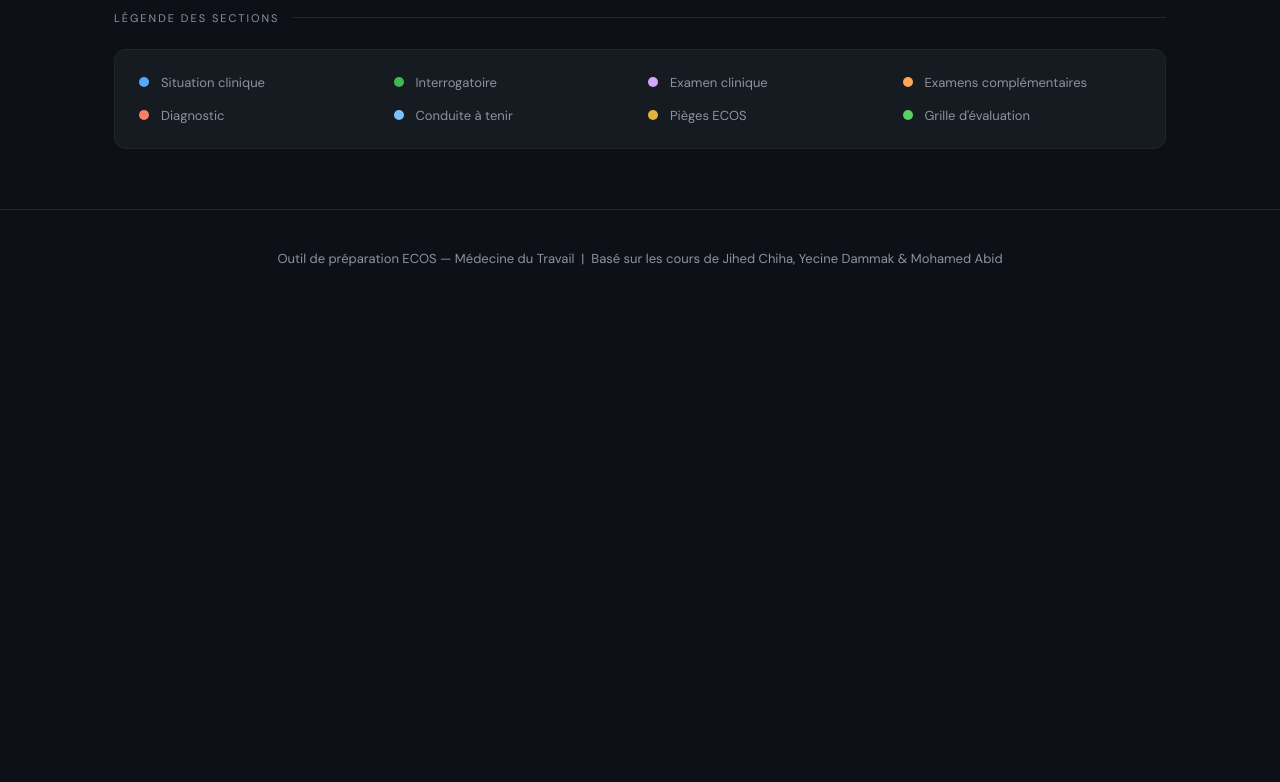
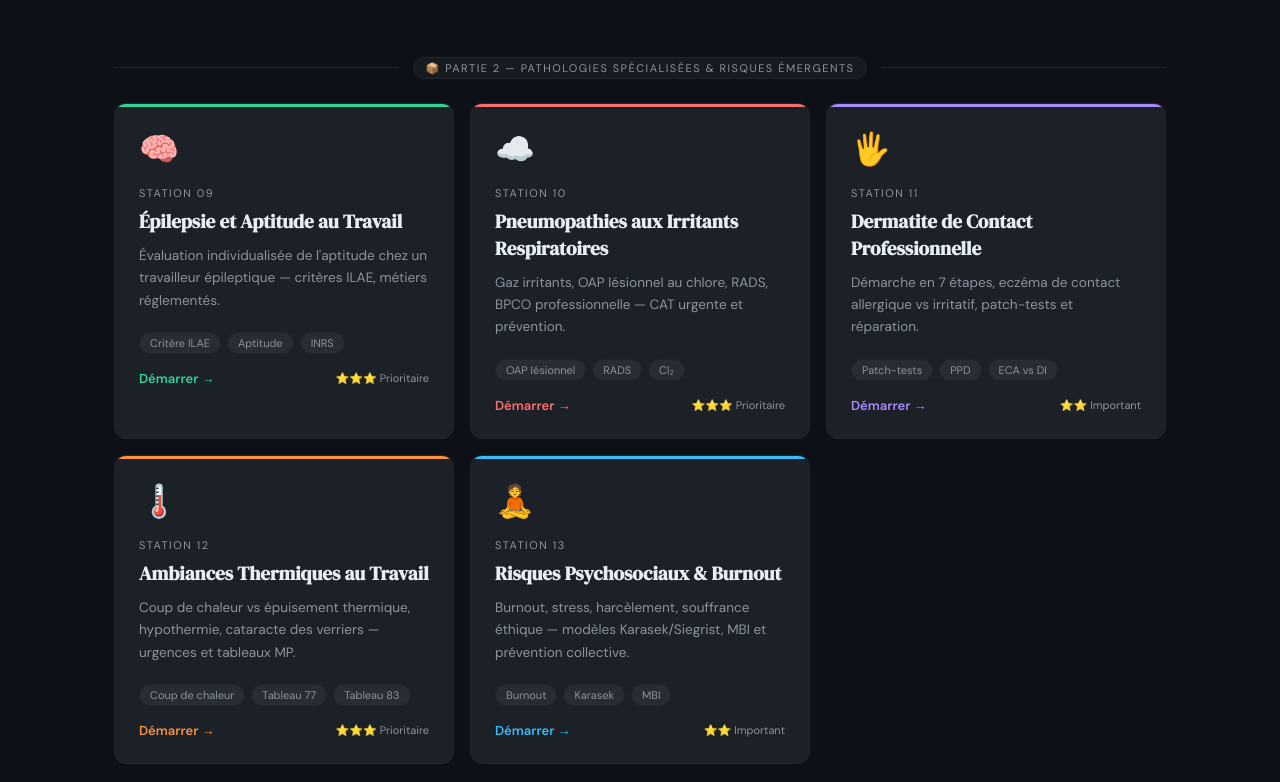
Before and after one commit to mohamedabidmido-collab/Travail, a plain HTML site: page index.html in a window 1280 px wide. Shown: the part 1578-2360 px from the top of the page. Before the commit the page ends 1885 px from the top, so only its background shows below. Drawn offline with Linux system fonts and the light colour scheme.

Commit message:
index.html

```diff
--- a/index.html
+++ b/index.html
@@ -79,9 +79,7 @@
     gap: 32px;
     flex-wrap: wrap;
   }
-  .stat {
-    text-align: center;
-  }
+  .stat { text-align: center; }
   .stat-num {
     font-family: 'DM Serif Display', serif;
     font-size: 2rem;
@@ -144,10 +142,7 @@
     transform: translateY(-3px);
     box-shadow: 0 12px 40px rgba(0,0,0,0.4);
   }
-  .card-icon {
-    font-size: 2rem;
-    margin-bottom: 16px;
-  }
+  .card-icon { font-size: 2rem; margin-bottom: 16px; }
   .card-num {
     font-size: 11px;
     text-transform: uppercase;
@@ -195,10 +190,33 @@
     align-items: center;
     gap: 6px;
   }
-  .difficulty {
+  .difficulty { font-size: 11px; color: var(--muted); }
+
+  /* Separator between batches */
+  .batch-sep {
+    display: flex;
+    align-items: center;
+    gap: 14px;
+    margin: 8px 0 24px;
     font-size: 11px;
+    text-transform: uppercase;
+    letter-spacing: 1.5px;
     color: var(--muted);
   }
+  .batch-sep::before, .batch-sep::after {
+    content: '';
+    flex: 1;
+    height: 1px;
+    background: var(--border);
+  }
+  .batch-pill {
+    padding: 3px 12px;
+    border-radius: 100px;
+    border: 1px solid var(--border);
+    background: var(--surface);
+    white-space: nowrap;
+  }
+
   .legend {
     background: var(--surface);
     border: 1px solid var(--border);
@@ -237,11 +255,11 @@
   <p>Simulez de véritables stations d'examen clinique objectif structuré. Raisonnez comme un clinicien, comprenez les attentes de l'examinateur.</p>
   <div class="stats-row">
     <div class="stat">
-      <div class="stat-num">8</div>
+      <div class="stat-num">13</div>
       <div class="stat-label">Stations ECOS</div>
     </div>
     <div class="stat">
-      <div class="stat-num">8</div>
+      <div class="stat-num">13</div>
       <div class="stat-label">Grilles d'évaluation</div>
     </div>
     <div class="stat">
@@ -253,8 +271,10 @@
 
 <main>
   <div class="section-title">Toutes les stations</div>
+
+  <div class="batch-sep"><span class="batch-pill">📦 Partie 1 — Fondamentaux &amp; Pathologies classiques</span></div>
+
   <div class="grid">
-
     <a class="card" href="cours1.html" style="--card-accent:#58a6ff">
       <div class="card-icon">🏭</div>
       <div class="card-num">Station 01</div>
@@ -382,7 +402,90 @@
         <span class="difficulty">⭐⭐ Important</span>
       </div>
     </a>
+  </div>
 
+  <div class="batch-sep"><span class="batch-pill">📦 Partie 2 — Pathologies spécialisées &amp; Risques émergents</span></div>
+
+  <div class="grid">
+    <a class="card" href="cours9.html" style="--card-accent:#34d399">
+      <div class="card-icon">🧠</div>
+      <div class="card-num">Station 09</div>
+      <h3>Épilepsie et Aptitude au Travail</h3>
+      <p>Évaluation individualisée de l'aptitude chez un travailleur épileptique — critères ILAE, métiers réglementés.</p>
+      <div class="card-tags">
+        <span class="tag">Critère ILAE</span>
+        <span class="tag">Aptitude</span>
+        <span class="tag">INRS</span>
+      </div>
+      <div class="card-footer">
+        <span class="card-link">Démarrer →</span>
+        <span class="difficulty">⭐⭐⭐ Prioritaire</span>
+      </div>
+    </a>
+
+    <a class="card" href="cours10.html" style="--card-accent:#f87171">
+      <div class="card-icon">☁️</div>
+      <div class="card-num">Station 10</div>
+      <h3>Pneumopathies aux Irritants Respiratoires</h3>
+      <p>Gaz irritants, OAP lésionnel au chlore, RADS, BPCO professionnelle — CAT urgente et prévention.</p>
+      <div class="card-tags">
+        <span class="tag">OAP lésionnel</span>
+        <span class="tag">RADS</span>
+        <span class="tag">Cl₂</span>
+      </div>
+      <div class="card-footer">
+        <span class="card-link">Démarrer →</span>
+        <span class="difficulty">⭐⭐⭐ Prioritaire</span>
+      </div>
+    </a>
+
+    <a class="card" href="cours11.html" style="--card-accent:#a78bfa">
+      <div class="card-icon">🖐️</div>
+      <div class="card-num">Station 11</div>
+      <h3>Dermatite de Contact Professionnelle</h3>
+      <p>Démarche en 7 étapes, eczéma de contact allergique vs irritatif, patch-tests et réparation.</p>
+      <div class="card-tags">
+        <span class="tag">Patch-tests</span>
+        <span class="tag">PPD</span>
+        <span class="tag">ECA vs DI</span>
+      </div>
+      <div class="card-footer">
+        <span class="card-link">Démarrer →</span>
+        <span class="difficulty">⭐⭐ Important</span>
+      </div>
+    </a>
+
+    <a class="card" href="cours12.html" style="--card-accent:#fb923c">
+      <div class="card-icon">🌡️</div>
+      <div class="card-num">Station 12</div>
+      <h3>Ambiances Thermiques au Travail</h3>
+      <p>Coup de chaleur vs épuisement thermique, hypothermie, cataracte des verriers — urgences et tableaux MP.</p>
+      <div class="card-tags">
+        <span class="tag">Coup de chaleur</span>
+        <span class="tag">Tableau 77</span>
+        <span class="tag">Tableau 83</span>
+      </div>
+      <div class="card-footer">
+        <span class="card-link">Démarrer →</span>
+        <span class="difficulty">⭐⭐⭐ Prioritaire</span>
+      </div>
+    </a>
+
+    <a class="card" href="cours13.html" style="--card-accent:#38bdf8">
+      <div class="card-icon">🧘</div>
+      <div class="card-num">Station 13</div>
+      <h3>Risques Psychosociaux &amp; Burnout</h3>
+      <p>Burnout, stress, harcèlement, souffrance éthique — modèles Karasek/Siegrist, MBI et prévention collective.</p>
+      <div class="card-tags">
+        <span class="tag">Burnout</span>
+        <span class="tag">Karasek</span>
+        <span class="tag">MBI</span>
+      </div>
+      <div class="card-footer">
+        <span class="card-link">Démarrer →</span>
+        <span class="difficulty">⭐⭐ Important</span>
+      </div>
+    </a>
   </div>
 
   <div class="section-title">Légende des sections</div>
@@ -399,8 +502,7 @@
 </main>
 
 <footer>
-  Outil de préparation ECOS — Médecine du Travail &nbsp;|&nbsp; Basé sur les cours de Jihed Chiha, Yecine Dammak & Mohamed Abid
+  Outil de préparation ECOS — Médecine du Travail &nbsp;|&nbsp; Basé sur les cours de Jihed Chiha, Yecine Dammak &amp; Mohamed Abid
 </footer>
-
 </body>
 </html>
```
